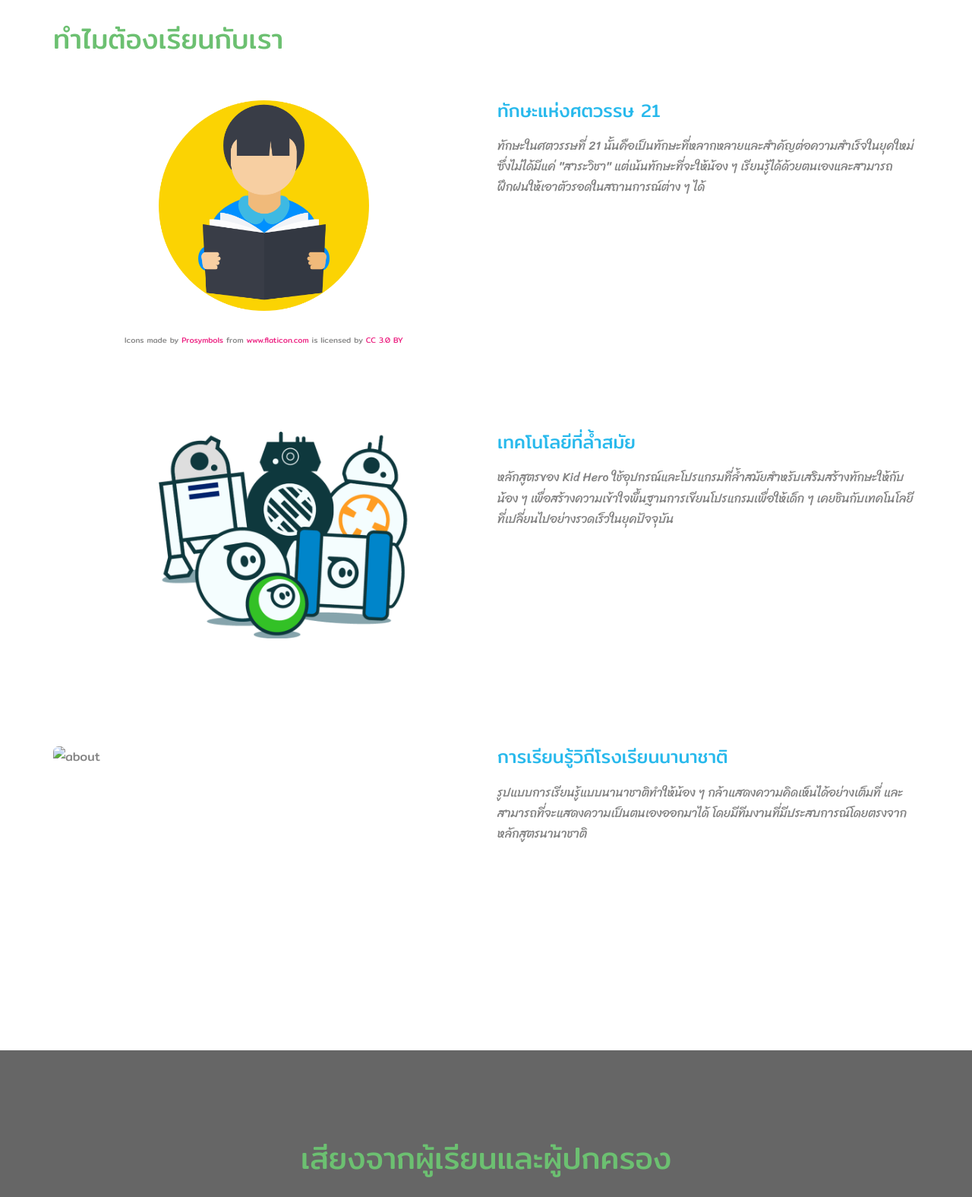
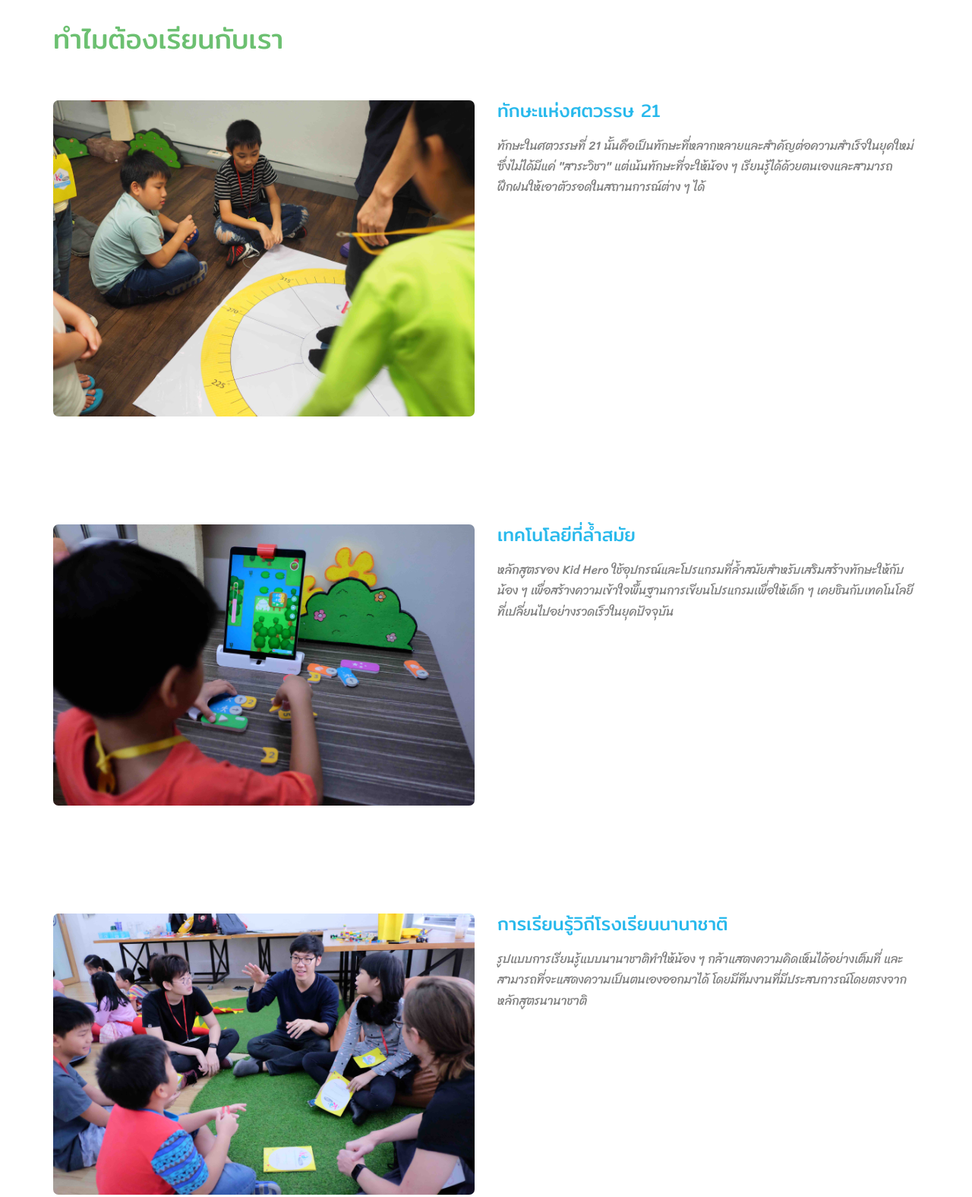
Before and after one commit to fuqinaz1/fuqinaz1.github.io, a website: page public/index.html in a window 1280 px wide. Shown: the part 880-2455 px from the top of the page at 76% size. Drawn offline with Linux system fonts and the light colour scheme; files whose address does not match are found by name.

Commit message:
แก้รูปจุดเด่น 3 ข้อ

```diff
--- a/public/index.html
+++ b/public/index.html
@@ -209,12 +209,14 @@
 						</div>
 						<div class="col-md-6 col-md-pull-6">
 							<!-- <img class="img-responsive" src="images/img_bg_1.jpg" alt="about"> -->
-							<img class="img-responsive" src="images/reading.png" alt="about" style="width: 50%; left:25%; position:relative;">
-							<div style="font-size: 10px; text-align: center;">Icons made by
+							<!-- <img class="img-responsive" src="images/reading.png" alt="about" style="width: 50%; left:25%; position:relative;"> -->
+							<img class="img-responsive" src="images/ศตวรรษ21.jpg" alt="about">
+
+							<!-- <div style="font-size: 10px; text-align: center;">Icons made by
 								<a href="https://www.flaticon.com/authors/prosymbols" title="Prosymbols">Prosymbols</a> from
 								<a href="https://www.flaticon.com/" title="Flaticon">www.flaticon.com</a> is licensed by
 								<a href="http://creativecommons.org/licenses/by/3.0/" title="Creative Commons BY 3.0" target="_blank">CC 3.0 BY</a>
-							</div>
+							</div> -->
 						</div>
 
 					</div>
@@ -236,7 +238,8 @@
 							</div>
 						</div>
 						<div class="col-md-6 col-md-pull-6">
-							<img class="img-responsive" src="images/Sphero.png" alt="about" style="width: 60%; left:25%; position:relative;">
+							<!-- <img class="img-responsive" src="images/Sphero.png" alt="about" style="width: 60%; left:25%; position:relative;"> -->
+							<img class="img-responsive" src="images/สอนทักษะผ่านการเล่นและมีอุปกรณ์ทันสมัย.jpg" alt="about">
 							<!-- <div>Icons made by <a href="https://www.flaticon.com/authors/prosymbols" title="Prosymbols">Prosymbols</a> from <a href="https://www.flaticon.com/" title="Flaticon">www.flaticon.com</a> is licensed by <a href="http://creativecommons.org/licenses/by/3.0/" title="Creative Commons BY 3.0" target="_blank">CC 3.0 BY</a></div> -->
 						</div>
 
@@ -258,7 +261,8 @@
 							</div>
 						</div>
 						<div class="col-md-6 col-md-pull-6">
-							<img class="img-responsive" src="images/img_bg_1.jpg" alt="about">
+							<img class="img-responsive" src="images/สอนแบบนานาชาติ.jpg" alt="about">
+
 						</div>
 
 					</div>
```
Also changed, not shown: public/services.html (+3 -3 lines), Kelvin.jpg (added), Untitled.png (added), public/images/KH_yellow_stripe.png (added), public/images/Kid_heroes_bg.png (added), public/images/work-1.jpg (added), public/images/work-2.jpg (added), public/images/work-3.jpg (added), public/images/work-4.jpg (added), public/images/work-5.jpg (added), public/images/ศตวรรษ21.jpg (added), public/images/สอนทักษะผ่านการเล่นและมีอุปกรณ์ทันสมัย.jpg (added), public/images/สอนแบบนานาชาติ.jpg (added).
